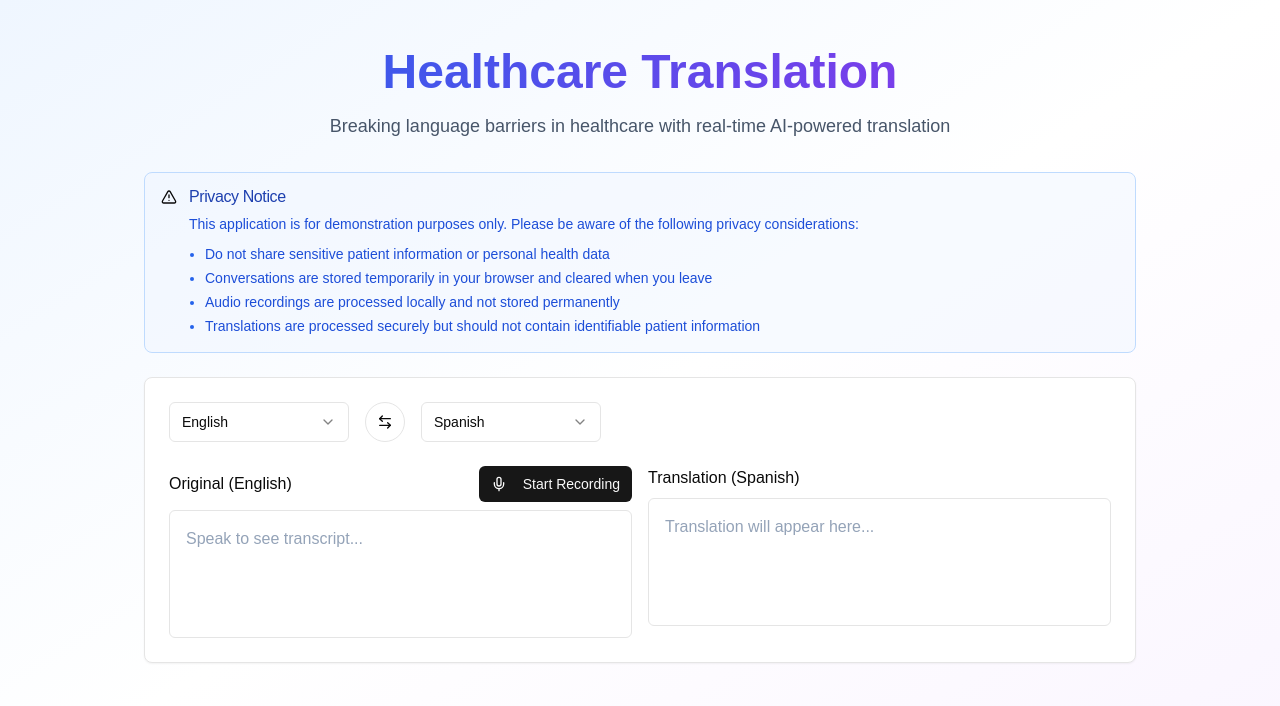
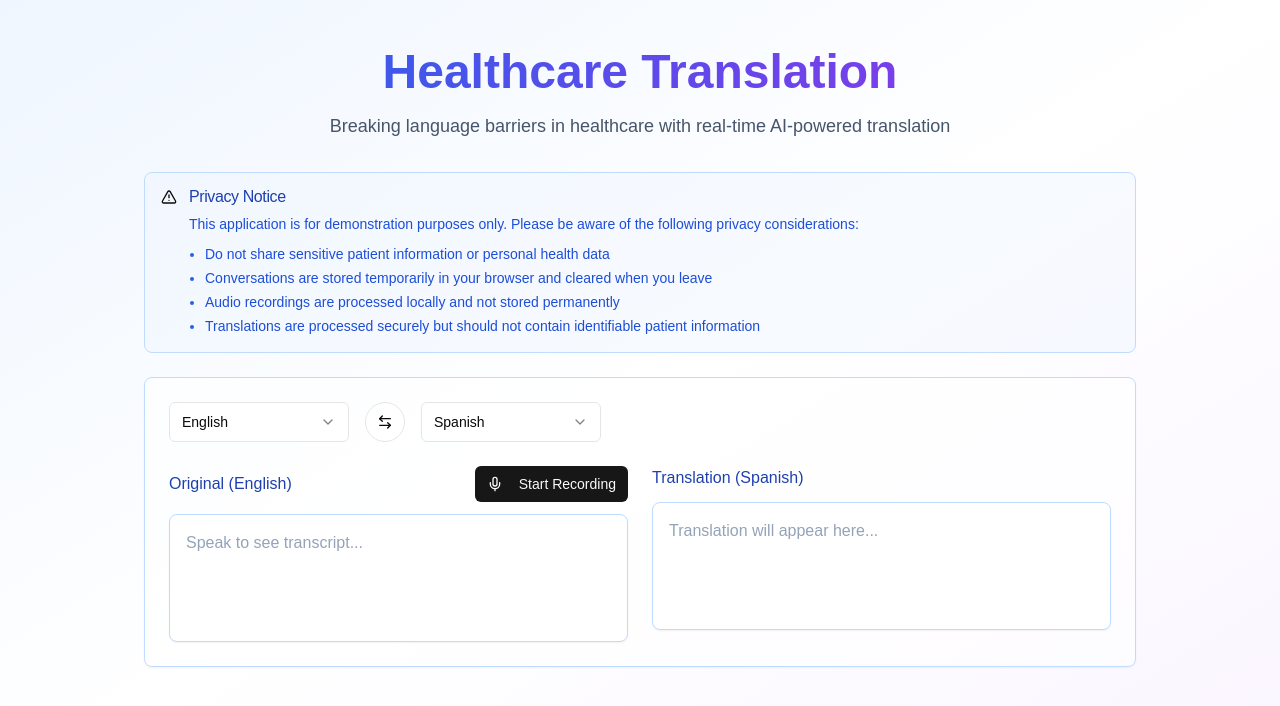
Before and after one commit to nanibot1/nanibot1-healthcare-translation-app, a Next.js app in the folder healthcare-translator/: page / in a window 1280 px wide. Shown: the top 706 px of the page. Built offline with nearby package versions, Linux system fonts and the light colour scheme.

Commit message:
Update translator.tsx

```diff
--- a/healthcare-translator/components/translator.tsx
+++ b/healthcare-translator/components/translator.tsx
@@ -278,16 +278,16 @@ export function Translator() {
   return (
     <div className="flex flex-col gap-6">
       {error && (
-        <Alert variant="destructive" className="mb-2">
+        <Alert variant="destructive" className="mb-2 animate-in fade-in zoom-in duration-300">
           <AlertCircle className="h-4 w-4" />
           <AlertTitle>Error</AlertTitle>
           <AlertDescription>{error}</AlertDescription>
         </Alert>
       )}
 
-      <Card>
+      <Card className="border-blue-200 dark:border-blue-900 bg-white/50 dark:bg-slate-950/50 backdrop-blur-sm">
         <CardContent className="p-4 sm:p-6">
-          <div className="flex flex-col sm:flex-row justify-between items-start sm:items-center gap-4 mb-4">
+          <div className="flex flex-col sm:flex-row justify-between items-start sm:items-center gap-4 mb-6">
             <LanguageSelector
               sourceLanguage={sourceLanguage}
               targetLanguage={targetLanguage}
@@ -297,39 +297,55 @@ export function Translator() {
             />
 
             {messages.length > 0 && (
-              <Button variant="outline" size="sm" onClick={clearHistory} className="w-full sm:w-auto">
+              <Button
+                variant="outline"
+                size="sm"
+                onClick={clearHistory}
+                className="w-full sm:w-auto bg-white dark:bg-slate-950 hover:bg-red-50 dark:hover:bg-red-950 hover:text-red-600 dark:hover:text-red-400 transition-colors"
+              >
                 <Trash2 className="h-4 w-4 mr-2" />
                 Clear History
               </Button>
             )}
           </div>
 
-          <div className="grid grid-cols-1 sm:grid-cols-2 md:grid-cols-1 lg:grid-cols-2 gap-4 mt-4 sm:mt-6">
+          <div className="grid grid-cols-1 lg:grid-cols-2 gap-6">
             <div className="space-y-2">
-              <div className="flex items-center justify-between">
-                <h3 className="font-medium">Original ({getLanguageName(sourceLanguage)})</h3>
-                <Button onClick={toggleListening} variant={isListening ? "destructive" : "default"} size="sm">
+              <div className="flex items-center justify-between mb-3">
+                <h3 className="font-medium text-blue-800 dark:text-blue-200">
+                  Original ({getLanguageName(sourceLanguage)})
+                </h3>
+                <Button
+                  onClick={toggleListening}
+                  variant={isListening ? "destructive" : "default"}
+                  size="sm"
+                  className={`transition-all duration-200 ${isListening ? "" : "hover:scale-105 active:scale-95"}`}
+                >
                   {isListening ? <MicOff className="h-4 w-4 mr-2" /> : <Mic className="h-4 w-4 mr-2" />}
                   {isListening ? "Stop" : "Start"} Recording
                 </Button>
               </div>
-              <div className="min-h-24 sm:min-h-32 p-3 sm:p-4 rounded-md border bg-white dark:bg-slate-950 text-sm sm:text-base">
-                {transcript || <span className="text-slate-400">Speak to see transcript...</span>}
+              <div className="min-h-24 sm:min-h-32 p-4 rounded-lg border border-blue-200 dark:border-blue-900 bg-white dark:bg-slate-950 text-sm sm:text-base shadow-sm">
+                {transcript || <span className="text-slate-400 dark:text-slate-500">Speak to see transcript...</span>}
               </div>
             </div>
 
             <div className="space-y-2">
-              <div className="flex items-center justify-between">
-                <h3 className="font-medium">Translation ({getLanguageName(targetLanguage)})</h3>
+              <div className="flex items-center justify-between mb-3">
+                <h3 className="font-medium text-blue-800 dark:text-blue-200">
+                  Translation ({getLanguageName(targetLanguage)})
+                </h3>
                 {isTranslating && (
-                  <div className="flex items-center text-sm text-slate-500">
+                  <div className="flex items-center text-sm text-blue-600 dark:text-blue-400">
                     <Loader2 className="h-3 w-3 mr-2 animate-spin" />
                     Translating...
                   </div>
                 )}
               </div>
-              <div className="min-h-24 sm:min-h-32 p-3 sm:p-4 rounded-md border bg-white dark:bg-slate-950 text-sm sm:text-base">
-                {translation || <span className="text-slate-400">Translation will appear here...</span>}
+              <div className="min-h-24 sm:min-h-32 p-4 rounded-lg border border-blue-200 dark:border-blue-900 bg-white dark:bg-slate-950 text-sm sm:text-base shadow-sm">
+                {translation || (
+                  <span className="text-slate-400 dark:text-slate-500">Translation will appear here...</span>
+                )}
               </div>
               {translation && !translation.startsWith("[Translation error]") && (
                 <AudioControls
@@ -341,6 +357,7 @@ export function Translator() {
                       setIsSpeaking(false)
                     }
                   }}
+                  className="w-full sm:w-auto"
                 />
               )}
             </div>
```
